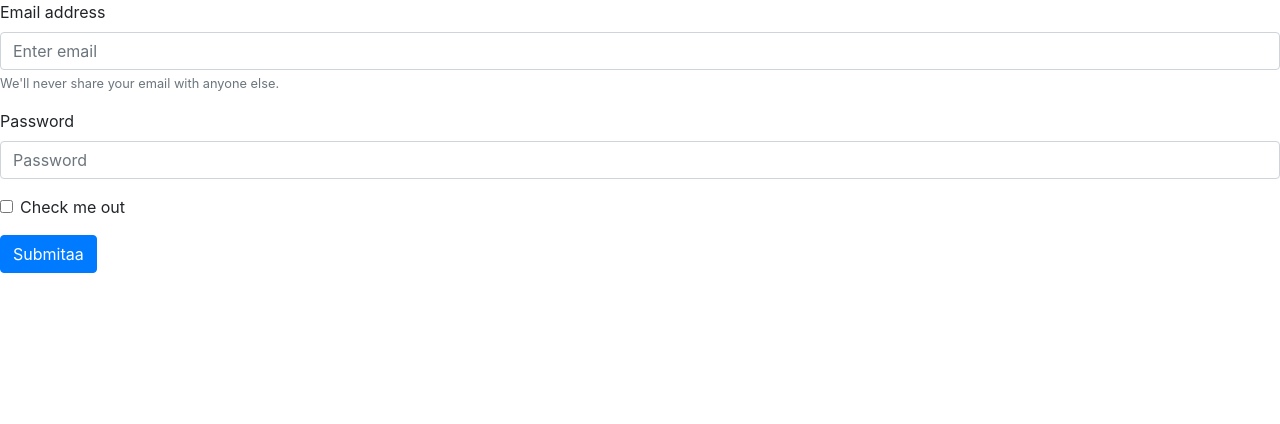
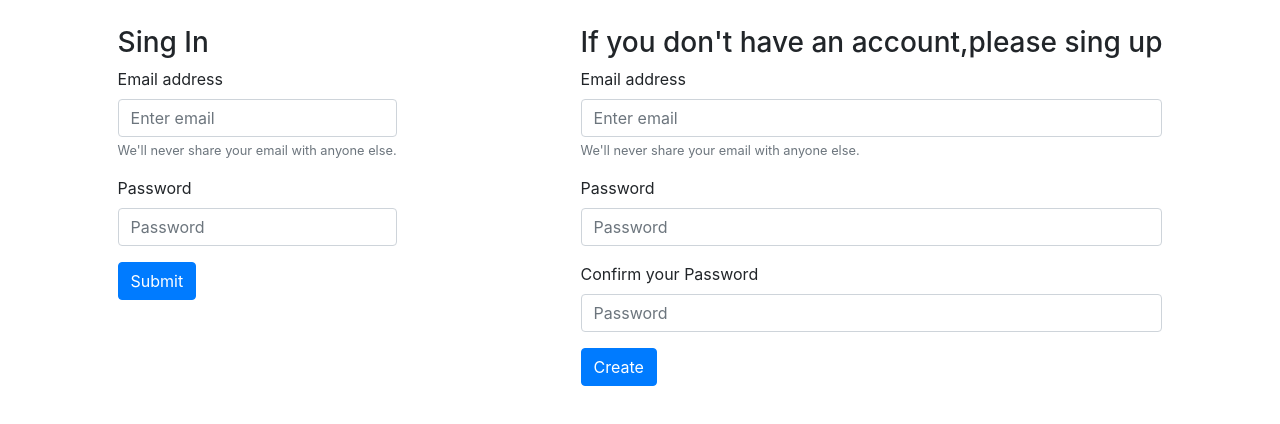
Before and after one commit to darioasaro/Skill, a React (Create React App) app: page / in a window 1280 px wide. Shown: the top 424 px of the page. Built offline with nearby package versions, Linux system fonts and the light colour scheme; the HTML template or start-up script is replaced by a standard one.

Commit message:
register user

```diff
--- a/src/App.js
+++ b/src/App.js
@@ -2,7 +2,7 @@ import React, { useState, useEffect } from 'react';
 import Login from './components/common/Login/Login.js'
 import './App.css';
 import Form from './components/Form';
-import { getTodos, saveTask,updateStatus,updateTask,deleteTaskDb, loginUserDb } from './services/todos'
+import { getTodos, saveTask,updateStatus,updateTask,deleteTaskDb, loginUserDb,registerUserDb } from './services/todos'
 import ListsContainer from './components/ListContainer';
 import CustomModal from './components/common/CustomModal'
 import useModalWithData from './hooks/useModalWithData'
@@ -109,6 +109,26 @@ const App = () => {
 
     setUser({ ...user, [name]: value })
   }
+  const createAccount = async (user)=>{
+
+   let result = await registerUserDb(user)
+   if(result){
+     alert("usuario creado con exito");
+     let nuevo = {
+       name:user.newEmail,
+       pass:user.newPass
+     }
+
+     setUser(nuevo)
+     setLogged(true)
+     getTodos(user).then(data => setTasks(data))
+
+   }
+   else{
+     alert("Error al crear el usuario, intente nuevamente")
+   }
+
+  }
   return (
     logged ?
     <div className="container">
@@ -146,7 +166,7 @@ const App = () => {
       </div>
     </div>
 
-    : <Login login = {loginUser} onChange={handleChangeLog} />
+    : <Login login = {loginUser} createAccount={createAccount}onChange={handleChangeLog} />
 
     );
 }
--- /dev/null
+++ b/src/components/common/Login/Login.css
@@ -0,0 +1,6 @@
+.container-login{
+    display: flex;
+    flex-direction: row;
+    padding: 2%;
+    justify-content: space-around;
+}
--- a/src/components/common/Login/Login.js
+++ b/src/components/common/Login/Login.js
@@ -1,13 +1,52 @@
-import React from "react";
-import Form from 'react-bootstrap/Form'
-import Button from 'react-bootstrap/Button'
+import React,{useState} from "react";
+import Form from "react-bootstrap/Form";
+import Button from "react-bootstrap/Button";
+import '../Login/Login.css'
 
-const Login = ({login,onChange})=>{
-         return(
+const Login = ({ login,createAccount, onChange }) => {
+    const initialUserState ={
+        newEmail:"",
+        newPass:"",
+        confPass:""
+    }
+    const [user,setUser] = useState(initialUserState)
+    const [create,setCreate]=useState(false)
+
+    const onChangeNew = e => {
+        const value = e.target.value
+        const name = e.target.name
+
+        setUser({ ...user, [name]: value })
+      }
+
+    const checkAccount = (e)=>{
+        e.preventDefault()
+
+
+        if(user.newPass === user.confPass){
+            createAccount(user)
+            setCreate(true)
+        }
+        else{
+            alert("Sus contraseñas no coinciden")
+        }
+
+    }
+
+
+  return (
+    <div className="container-login">
+        <>
       <Form onSubmit={login}>
+          <h3>Sing In</h3>
         <Form.Group controlId="formBasicEmail">
           <Form.Label>Email address</Form.Label>
-                <Form.Control onChange={onChange} name="name" type="email" placeholder="Enter email" />
+          <Form.Control
+            onChange={onChange}
+            name="name"
+            type="email"
+            placeholder="Enter email"
+          />
           <Form.Text className="text-muted">
             We'll never share your email with anyone else.
           </Form.Text>
@@ -15,16 +54,48 @@ const Login = ({login,onChange})=>{
 
         <Form.Group controlId="formBasicPassword">
           <Form.Label>Password</Form.Label>
-                <Form.Control onChange={onChange} name="pass" type="password" placeholder="Password" />
+          <Form.Control
+            onChange={onChange}
+            name="pass"
+            type="password"
+            placeholder="Password"
+          />
         </Form.Group>
-            <Form.Group controlId="formBasicCheckbox">
-                <Form.Check type="checkbox" label="Check me out" />
-            </Form.Group>
-            <Button  variant="primary" type="submit">
-                Submitaa
+
+        <Button variant="primary" type="submit">
+          Submit
         </Button>
       </Form>
-         )
-}
+      </>
 
-export default Login
+      {/* //-----------------REGISTER------------------// */}
+      <>
+      <Form onSubmit={checkAccount}>
+        <h3>If you don't have an account,please sing up </h3>
+        <Form.Group >
+          <Form.Label>Email address</Form.Label>
+          <Form.Control onChange={onChangeNew}name="newEmail"type="email" placeholder="Enter email" />
+          <Form.Text className="text-muted">
+            We'll never share your email with anyone else.
+          </Form.Text>
+        </Form.Group>
+
+        <Form.Group >
+          <Form.Label>Password</Form.Label>
+          <Form.Control onChange={onChangeNew} name="newPass" type="password" placeholder="Password" />
+        </Form.Group>
+        <Form.Group >
+          <Form.Label>Confirm your Password</Form.Label>
+          <Form.Control onChange={onChangeNew} name="confPass"type="password" placeholder="Password" />
+        </Form.Group>
+
+        <Button variant="primary" type="submit">
+          Create
+        </Button>
+      </Form>
+      </>
+    </div>
+  );
+};
+
+export default Login;
--- a/src/services/todos.js
+++ b/src/services/todos.js
@@ -82,3 +82,17 @@ export const loginUserDb = async user =>{
 
 
 };
+
+export const registerUserDb = async user =>{
+  console.log(user)
+
+  let response = await fetch("http://localhost:3000/api/user/register/" + user.newEmail, {
+    method: "POST",
+    headers: {
+      "Content-Type": "application/json"
+    },
+    body : JSON.stringify({user:user.newEmail,pass:user.newPass})
+  });
+  let result = response.json()
+  return result
+}
```
Lines whose indentation alone changed are shown as unchanged.
